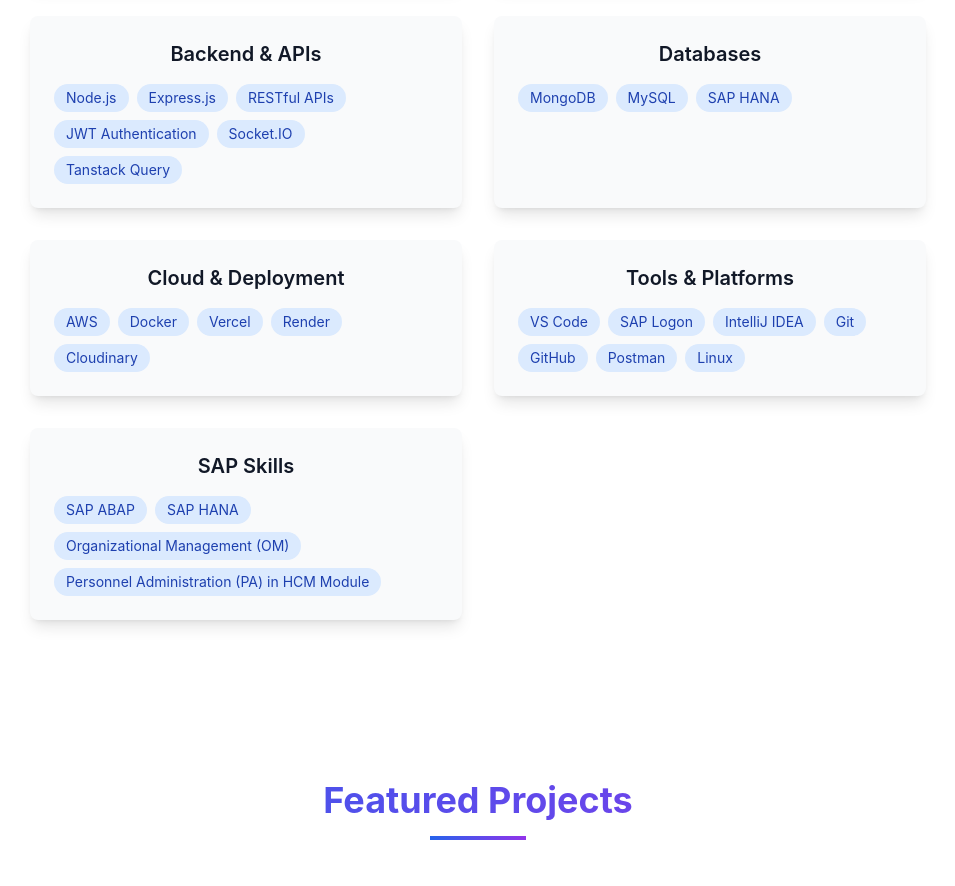
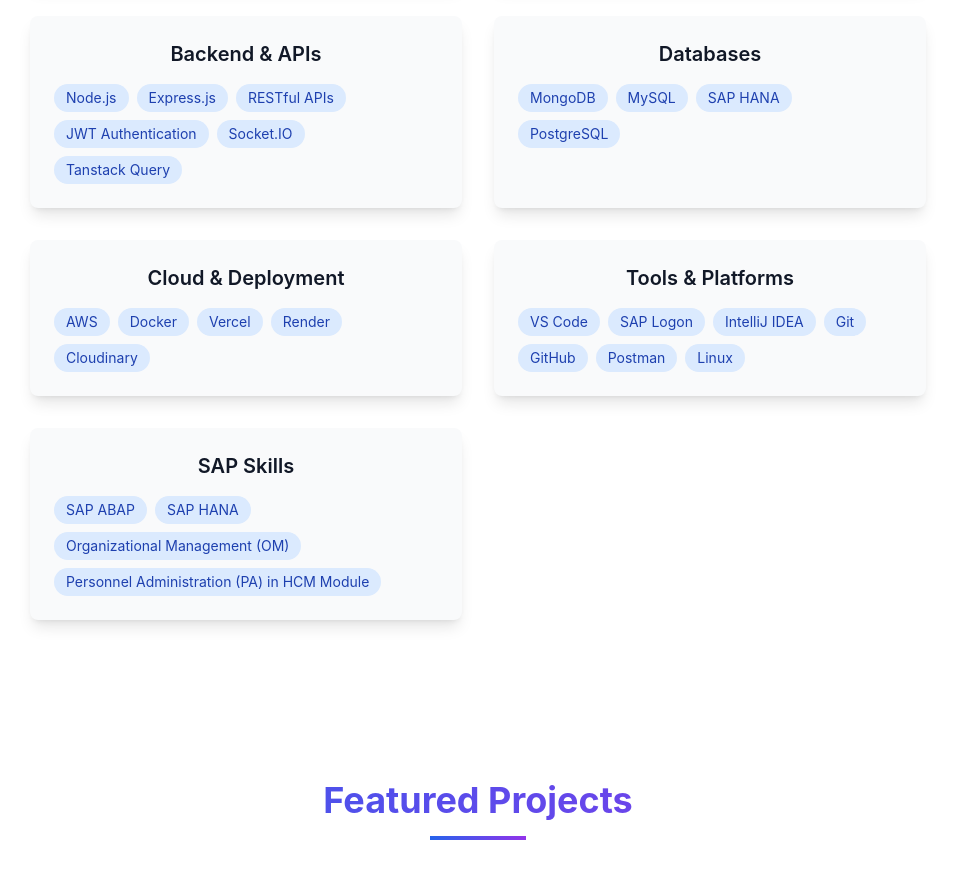
Before and after one commit to rakesh612/PORTFOLIO, a React (Vite) app in the folder frontend/: page / in a window 1280 px wide. Shown: the part 1780-2666 px from the top of the page, without its empty margins (162-1117 px from the left). Built offline with nearby package versions, Linux system fonts and the light colour scheme.

Commit message:
completed

```diff
--- a/frontend/src/components/Skills.jsx
+++ b/frontend/src/components/Skills.jsx
@@ -42,7 +42,8 @@
       items: [
         "MongoDB",
         "MySQL",
-        "SAP HANA"
+        "SAP HANA",
+        "PostgreSQL"
       ]
     },
     {
```
